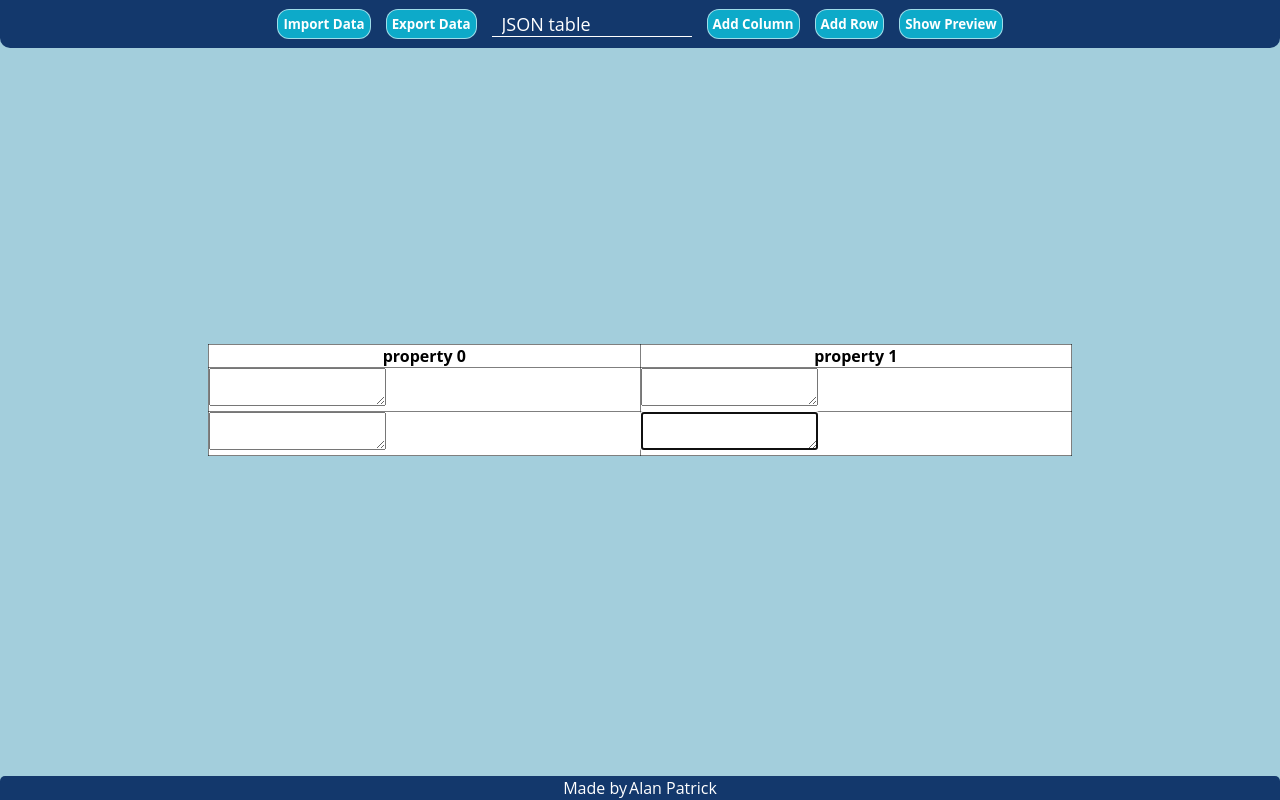
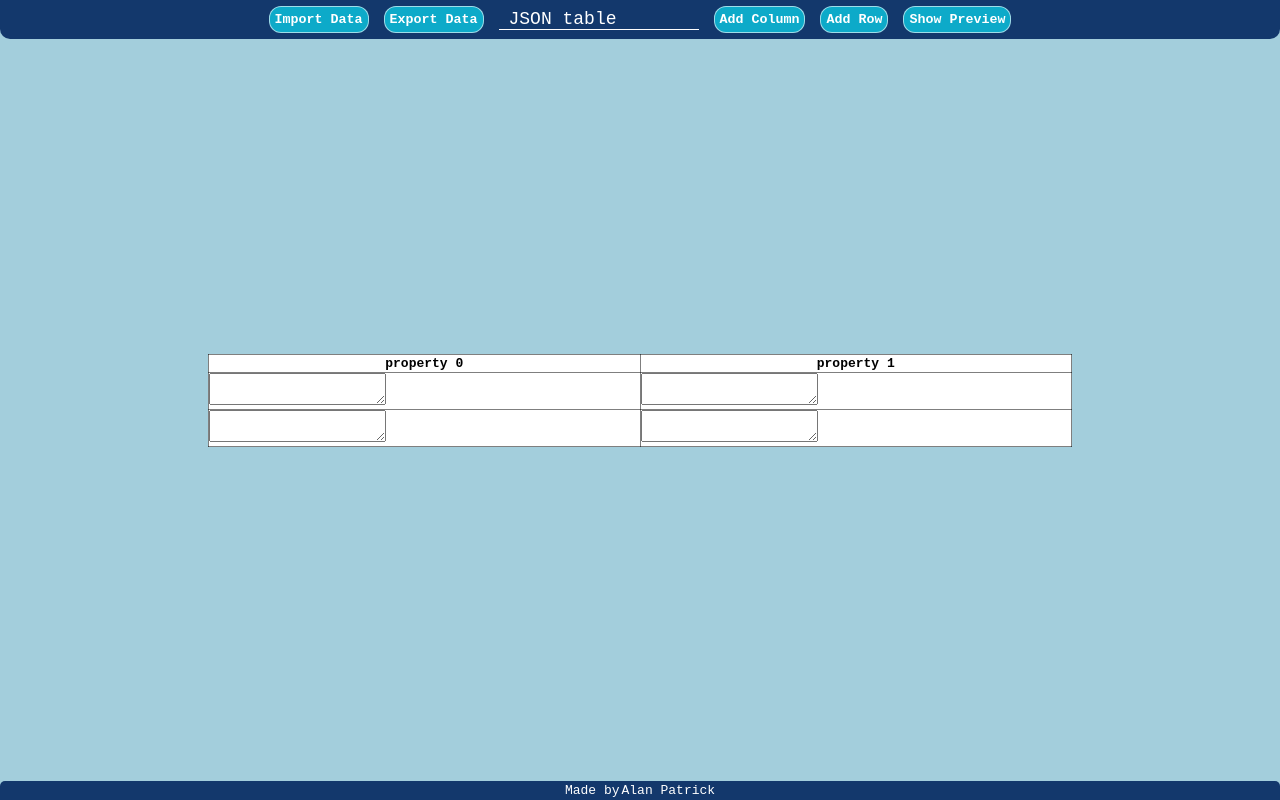
Before and after one commit to al-ptk/nosql-table, a React (Create React App) app: page / in a window 1280 px wide. Built offline with nearby package versions, Linux system fonts and the light colour scheme.

Commit message:
Fix stylesheet

```diff
--- a/public/index.html
+++ b/public/index.html
@@ -3,7 +3,6 @@
   <head>
     <meta charset="utf-8" />
     <meta name="viewport" content="width=device-width, initial-scale=1" />
-    <link rel="stylesheet" href="bedrock-reset.css" />
     <title>JSON Table Editor</title>
   </head>
   <body>
--- a/src/SchemaTable/NewSchemaTable.js
+++ b/src/SchemaTable/NewSchemaTable.js
@@ -6,6 +6,16 @@ import {
   StyledJsonFormatter,
 } from './SchemaTable.styled';
 import { swapPropertyName, range, objectify } from '../helperFunctions';
+
+/**
+ * This component is meant to hold two other pieces:
+ * - The table headers
+ * - The table data
+ *
+ * I have to create different functions (maybe two different components?) for
+ * different rendering of the same data. (I want to transpose the table.)
+ *
+ */
 
 export function SchemaTable({
   tableData,
@@ -91,50 +101,18 @@ export function SchemaTable({
 }
 
 const DataCell = ({ readValue, updateValue }) => {
-  const [active, setActive] = useState(false);
-
   let cellValue = Array.isArray(readValue()) ? `[${readValue()}]` : readValue();
 
-  // Add the textarea element, like below:
-  //
   return (
     <td>
       <textarea
-        autoFocus={true}
         value={cellValue || ''}
-        onBlur={() => {
-          setActive(false);
-        }}
         onInput={(e) => updateValue(e.target.value)}
       >
         {readValue()}
       </textarea>
     </td>
   );
-  //
-  // It is much better, and does not need the flip-flop done in the old version.
-
-  // if (active)
-  //   return (
-  //     <td>
-  //       <input
-  //         type={'text'}
-  //         style={{ width: 150, height: 50 }}
-  //         value={cellValue || ''}
-  //         onInput={(e) => updateValue(e.target.value)}
-  //         onBlur={() => {
-  //           setActive(false);
-  //         }}
-  //         autoFocus={true}
-  //       />
-  //     </td>
-  //   );
-
-  // return (
-  //   <td style={{ minWidth: 80, height: 18 }} onClick={() => setActive(true)}>
-  //     {cellValue}
-  //   </td>
-  // );
 };
 
 const HeadingCell = ({ readValue, updateValue }) => {
--- a/public/bedrock-reset.css
+++ b/src/bedrockReset.css
@@ -2,7 +2,7 @@
   margin: 0;
   padding: 0;
   box-sizing: border-box;
-  font-family: 'Open Sans', 'Ubuntu', sans-serif;
+  font-family: monospace;
 }
 
 li {
--- a/src/index.js
+++ b/src/index.js
@@ -1,10 +1,11 @@
 import React from 'react';
 import ReactDOM from 'react-dom/client';
 import App from './App';
+import './bedrockReset.css';
 
 const root = ReactDOM.createRoot(document.getElementById('root'));
 root.render(
   // <React.StrictMode>
-    <App />
+  <App />
   // </React.StrictMode>
 );
```
